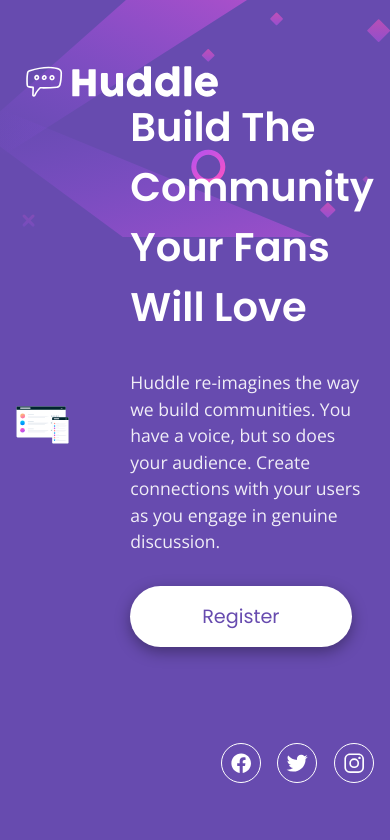
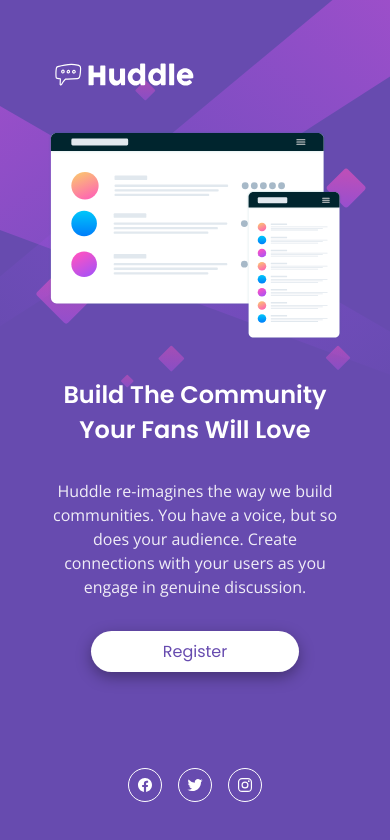
Before and after one commit to serhii-bielik/fm-huddle-landing-page-with-single-introductory-section, a plain HTML site: page index.html in a window 390 px wide. Drawn offline with nearby package versions, Linux system fonts and the light colour scheme.

Commit message:
add responsivness

```diff
--- a/style.css
+++ b/style.css
@@ -36,8 +36,6 @@ body {
 }
 
 /* Logo */
-.logo {
-}
 .logo__image {
   height: 3.2rem;
 }
@@ -50,7 +48,7 @@ body {
 }
 
 .illustration {
-  flex-basis: 50%;
+  flex-basis: 55%;
 }
 
 .illustration__img {
@@ -59,7 +57,7 @@ body {
 }
 
 .info {
-  flex-basis: 50%;
+  flex-basis: 45%;
   padding-left: 3.8rem;
   transform: translateY(-10%);
 }
@@ -115,3 +113,61 @@ body {
   color: var(--clr-active);
   border: 1px solid var(--clr-active);
 }
+
+@media (max-width: 1000px) {
+  body {
+    background-image: url('./images/bg-mobile.svg');
+  }
+
+  .info__title {
+    font-size: 2rem;
+  }
+  .info__description {
+    margin-top: 2rem;
+    font-size: 1rem;
+  }
+}
+
+@media (max-width: 800px) {
+  .logo {
+    margin-bottom: 2rem;
+  }
+  .logo__image {
+    height: 2.3rem;
+  }
+
+  .container {
+    padding: 3.5rem 3rem;
+  }
+
+  .registration {
+    flex-direction: column;
+  }
+
+  .info {
+    transform: none;
+    margin-top: 2rem;
+    padding: 0;
+    text-align: center;
+  }
+
+  .info__title {
+    font-size: 1.5rem;
+  }
+
+  .info__register-btn {
+    font-size: 1rem;
+    padding: 0.5rem 4.5rem;
+  }
+
+  .socials {
+    margin-top: 6rem;
+    align-self: center;
+  }
+
+  .socials__icon {
+    padding: 0.5rem;
+    width: 1rem;
+    height: 1rem;
+  }
+}
```
